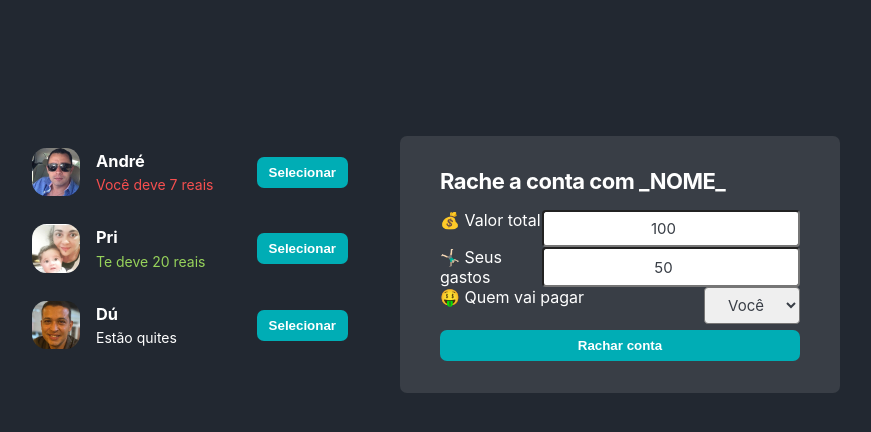
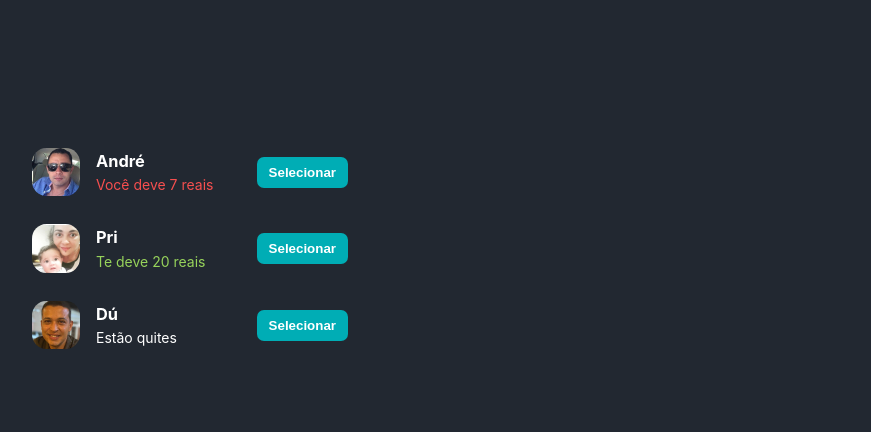
Before and after one commit to Roger-Melo/racha-conta, a React (Vite) app: page / in a window 1280 px wide. Shown: the top 432 px of the page, without its empty margins (210-1081 px from the left). Built offline with nearby package versions, Linux system fonts and the light colour scheme.

Commit message:
✅ Add lógica de rachar conta

```diff
--- a/src/app.jsx
+++ b/src/app.jsx
@@ -1,3 +1,5 @@
+import { useState } from 'react'
+
 const initialFriends = [
   { id: crypto.randomUUID(), name: 'André', balance: -7, img: 'friends/andre-48.jpg' },
   { id: crypto.randomUUID(), name: 'Pri', balance: 20, img: 'friends/pri-48.jpg' },
@@ -10,19 +12,50 @@ const getMsgInfo = balance => balance < 0
     ? { message: `Te deve ${balance} reais`, color: 'green-credit' }
     : { message: 'Estão quites', color: 'white-neutral' }
 
-const App = () => (
+const App = () => {
+  const [friends, setFriends] = useState(initialFriends)
+  const [selectedFriend, setSelectedFriend] = useState(null)
+  const [totalBill, setTotalBill] = useState('100')
+  const [mySpend, setMySpend] = useState('50')
+  const [whoWillPay, setWhoWillPay] = useState('you')
+
+  const handleClickFriend = friend => setSelectedFriend(p => p?.id === friend.id ? null : friend)
+  const handleChangeBill = e => setTotalBill(e.target.value)
+  const handleChangeMySpend = e => setMySpend(e.target.value)
+  const handleChangeWhoWillPay = e => setWhoWillPay(e.target.value)
+
+  const handleSubmitShareBill = e => {
+    e.preventDefault()
+    setFriends(prev => prev.map(friend => selectedFriend.id === friend.id
+      ? {
+        ...friend,
+        balance: whoWillPay === 'you'
+          ? friend.balance + (+totalBill - +mySpend)
+          : friend.balance - mySpend
+      }
+      : friend
+    ))
+  }
+
+  return (
     <main className="app">
       <aside className="sidebar">
         <ul>
-        {initialFriends.map(friend => {
+          {friends.map(friend => {
             const { message, color } = getMsgInfo(friend.balance)
+            const isSelectedFriend = friend.id === selectedFriend?.id
 
             return (
               <li key={friend.id}>
                 <img src={friend.img} alt={`Foto de ${friend.name}`} />
                 <h3>{friend.name}</h3>
                 <p className={color}>{message}</p>
-              <button className="button">Selecionar</button>
+                <button
+                  onClick={() => handleClickFriend(friend)}
+                  className={`button ${isSelectedFriend ? 'button-close' : ''}`}
+                >
+                  {isSelectedFriend ? 'Fechar' : 'Selecionar'}
+                </button>
               </li>
             )
           }
@@ -30,26 +63,27 @@ const App = () => (
         </ul>
       </aside>
 
-    <form className="form-split-bill">
-      <h2>Rache a conta com _NOME_</h2>
+      {selectedFriend && <form onSubmit={handleSubmitShareBill} className="form-split-bill">
+        <h2>Rache a conta com {selectedFriend.name}</h2>
         <label>
           💰 Valor total
-        <input type="number" defaultValue={100} />
+          <input value={totalBill} onChange={handleChangeBill} type="number" />
         </label>
         <label>
           🤸🏻‍♂️ Seus gastos
-        <input type="number" defaultValue={50} />
+          <input value={mySpend} onChange={handleChangeMySpend} type="number" />
         </label>
         <label>
           🤑 Quem vai pagar
-        <select>
+          <select value={whoWillPay} onChange={handleChangeWhoWillPay}>
             <option value='you'>Você</option>
-          <option value='_NOME_'>_NOME_</option>
+            <option value={selectedFriend.name}>{selectedFriend.name}</option>
           </select>
         </label>
         <button className="button">Rachar conta</button>
-    </form>
+      </form>}
     </main>
   )
+}
 
 export { App }
```
Lines whose indentation alone changed are shown as unchanged.
